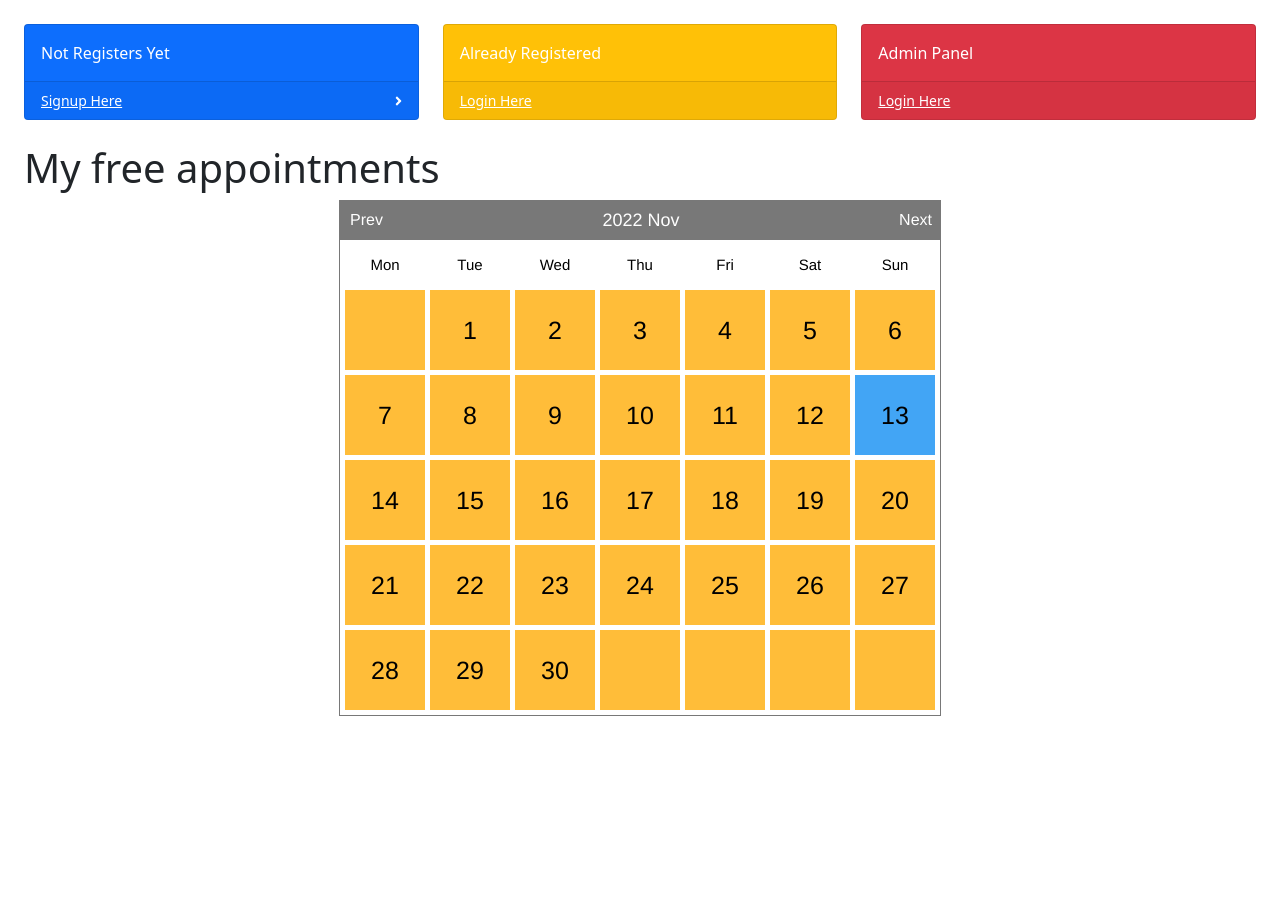
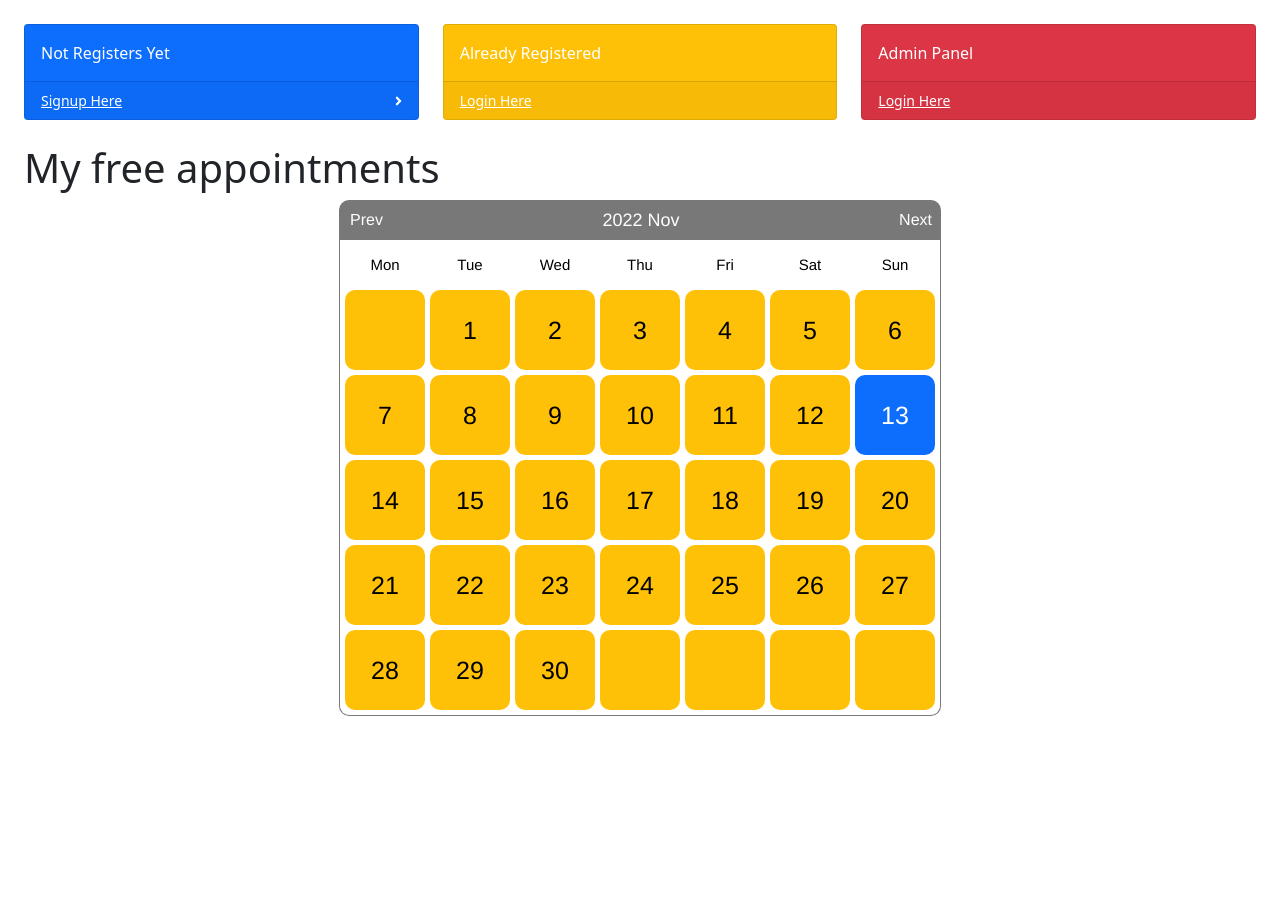
Before and after one commit to Dodni/login-and-appointment-system, a PHP site: page / in a window 1280 px wide. Shown: the part 208-1123 px from the top of the page. Run offline with PHP 8.4, Linux system fonts and the light colour scheme; data that the repository does not hold is empty.

Commit message:
calendar css update

```diff
--- a/admin/calendar.php
+++ b/admin/calendar.php
@@ -157,7 +157,7 @@ class Calendar {
                     "
                       '.($cellNumber%7==1?' start ':($cellNumber%7==0?' end ':' ')).
                       ($cellContent==null?'mask':''). ' '
-                      .($this->currentDate == $today ? ' todayIsBlue ' : (($this->currentDate != null && $this->currentDate == $result) ? 'freeIsGreen' : 'fullIsRed')). '
+                      .($this->currentDate == $today ? ' todayIsBlue text-white' : (($this->currentDate != null && $this->currentDate == $result) ? 'freeIsGreen text-white' : 'fullIsYellow')). '
                     "
                   >
                     '.$cellContent.'
--- a/css/calendar.css
+++ b/css/calendar.css
@@ -13,6 +13,7 @@ div#calendar div.box{
     width:100%;
     height:40px;
     background-color:   #787878 ;
+    border-radius: 10px 10px 0px 0px;
 }
 
 div#calendar div.header{
@@ -57,6 +58,7 @@ div#calendar div.header a.next{
 div#calendar div.box-content{
     border:1px solid #787878 ;
     border-top:none;
+    border-radius: 0px 0px 10px 10px;
 }
 
 
@@ -110,6 +112,7 @@ div#calendar ul.dates li{
     background-color: #DDD;
     color:#000;
     text-align:center;
+    border-radius: 10px;
 }
 
 :focus{
@@ -121,14 +124,14 @@ div.clear{
 }
 
 .todayIsBlue{
-  background-color: #42a5f5 !important;
+  background-color: #0d6efd !important;
 }
 
 .freeIsGreen{
-  background-color: #40dab2 !important;
+  background-color: #00a000 !important;
 }
 
-.fullIsRed{
-  background-color: #ffbd39 !important;
+.fullIsYellow{
+  background-color: #ffc107 !important;
 
 }
```
